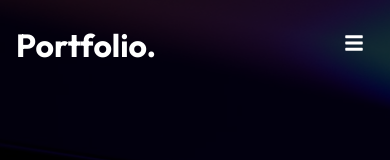
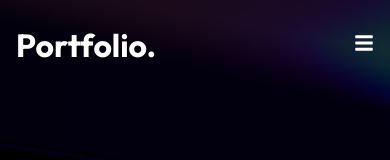
Before and after one commit to Himanshu882k/Mywebsite, a React (Create React App) app: page / in a window 390 px wide. Shown: the top 160 px of the page. Built offline with nearby package versions, Linux system fonts and the light colour scheme.

Commit message:
Mywebsite

```diff
--- a/src/components/NavbarStyles.css
+++ b/src/components/NavbarStyles.css
@@ -52,6 +52,6 @@
     }
     .hamburger{
         display: initial;
-        padding-right: 10px;
+        padding-right: 0px;
     }
 }
```
